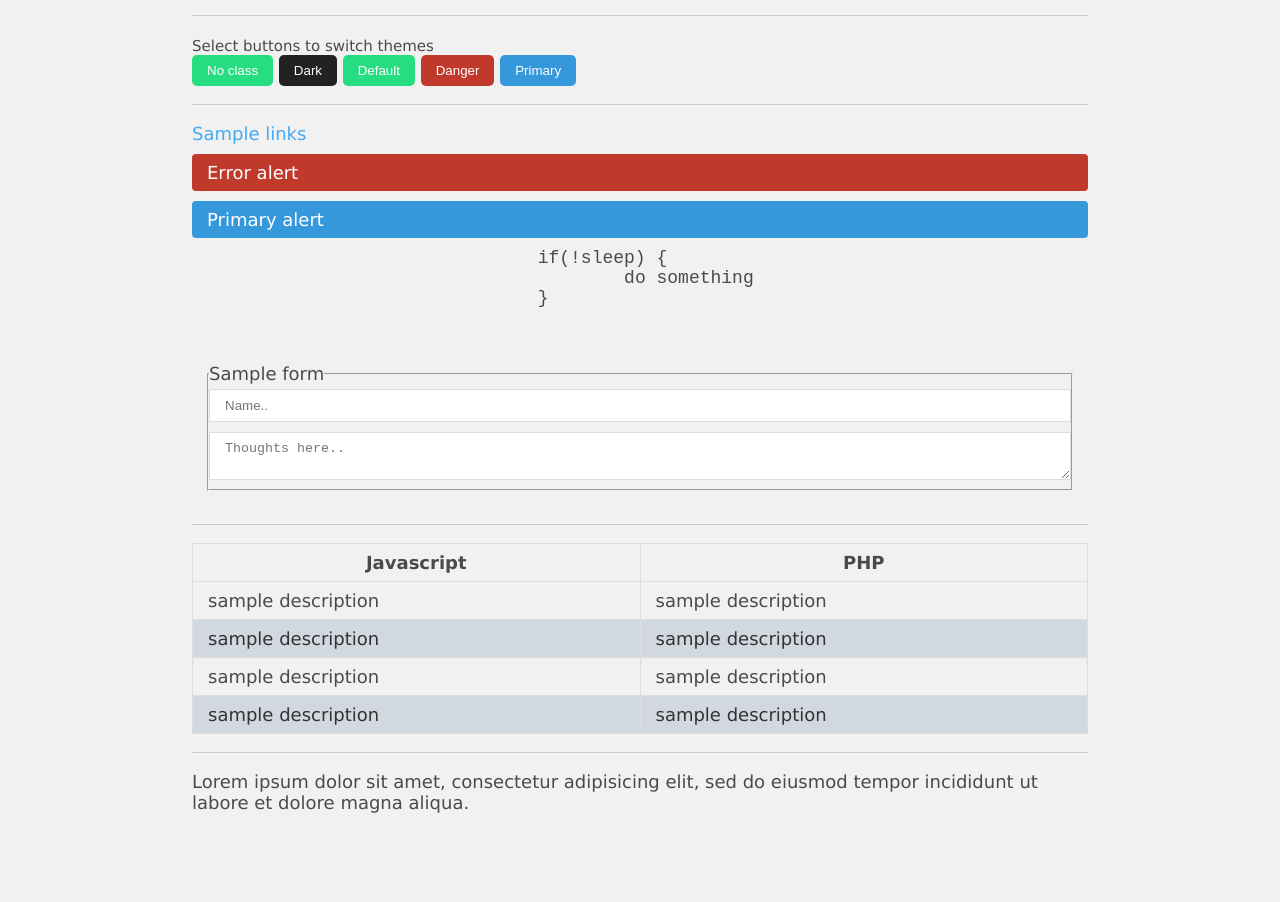
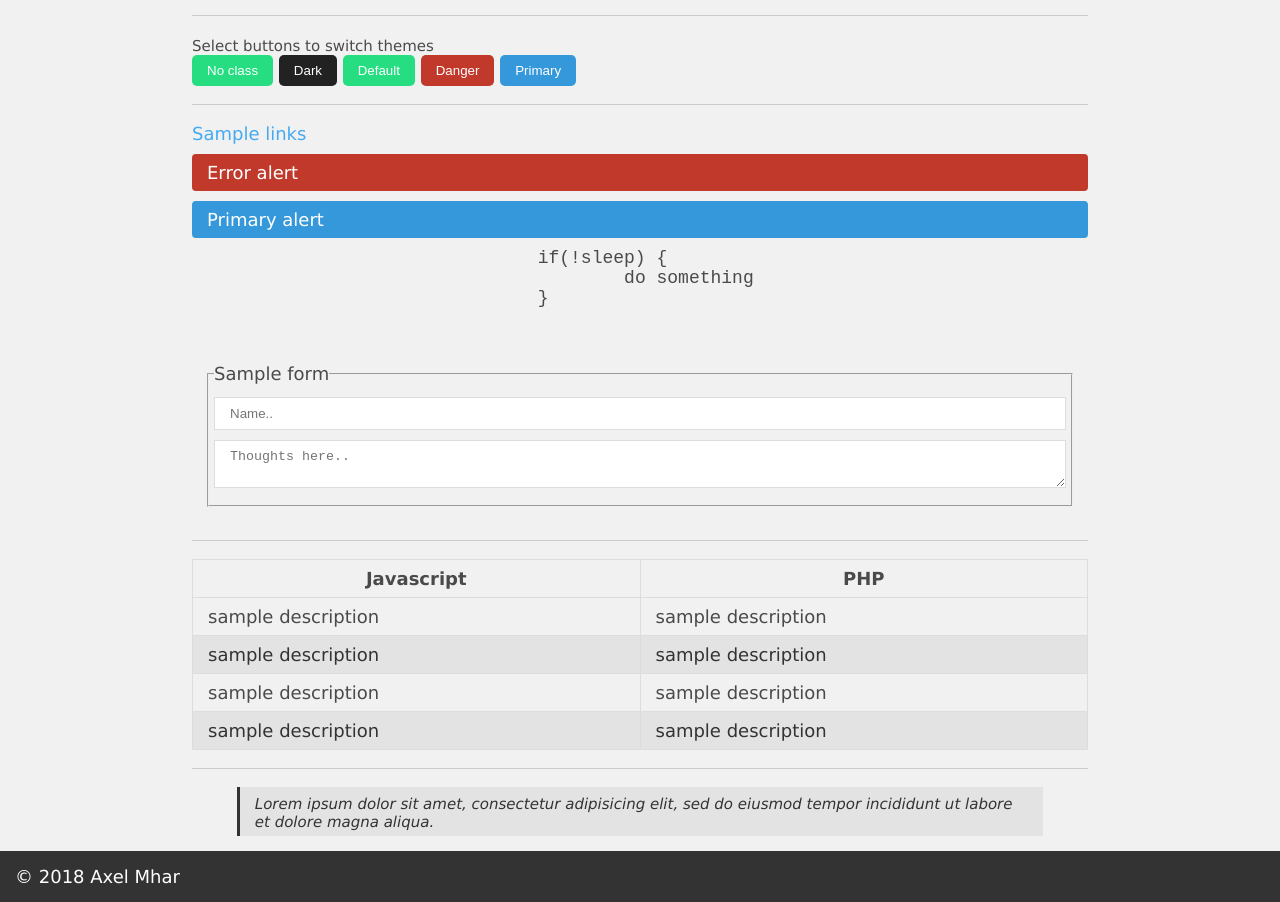
Before and after one commit to axetrodome/troll-css, a plain HTML site: page index.html in a window 1280 px wide. Shown: the part 144-1046 px from the top of the page. Before the commit the page ends 957 px from the top, so only its background shows below. Drawn offline with Linux system fonts and the light colour scheme.

Commit message:
new styles

```diff
--- a/index.html
+++ b/index.html
@@ -87,7 +87,11 @@
 			<blockquote>Lorem ipsum dolor sit amet, consectetur adipisicing elit, sed do eiusmod
 			tempor incididunt ut labore et dolore magna aliqua.</blockquote>
 		</div>
+
 	</main>
+	<footer>
+		<p>&copy; 2018  Axel Mhar</p>
+	</footer>
 	<script>
 		var themes = document.getElementById("themes")
 
--- a/sass/main.scss
+++ b/sass/main.scss
@@ -8,11 +8,14 @@
 	box-sizing: border-box;
 }
 
-
+body {
+	font-size:1.8rem;
+	background: $background;
+	color:$color-text;
+}
 html {
-
-  font-size: 62.5%;
-  font-family: $font-family-sans-serif;
+	font-size: 62.5%;
+	font-family: $font-family-sans-serif;
 }
 nav {
 	background-color: $dark-background;
@@ -38,17 +41,21 @@ h3,
 h4 {
 	color: $color-text;
 }
-body {
-	font-size:1.8rem;
-	background: $background;
-	color:$color-text;
-}
+
 main {
 	width:70%;
 	margin:auto;
 }
 footer {
 	//
+	left: 0;
+	bottom: 0;
+	margin-top: 15px;
+	color: #fff;
+	padding:15px;
+	background-color: #333;
+	width: 100%;
+	position: relative;
 }
 header {
 	//
@@ -61,9 +68,6 @@ hr {
     margin: 1em 0;
 }
 
-p {
-	color: $color-text;
-}
 %fields {
 	-webkit-transition: all 0.30s ease-in-out;
 	-moz-transition: all 0.30s ease-in-out;
@@ -87,6 +91,19 @@ form {
 }
 legend {
 	//
+}
+blockquote {
+	border-left:3px solid $border;
+	padding: 8px 15px 5px 15px;
+	background: $light-fade;
+	color: #333;
+	font-style: italic;
+	font-size: 15px;
+	margin: auto;
+	width:90%;
+}
+fieldset {
+	padding: 8px 5px 8px 5px;
 }
 input {
 	@extend %fields;
@@ -113,7 +130,8 @@ table {
 		border: 1px solid #ddd;
 	}
 	tr:nth-child(even) {
-		background-color: $background-fade;
+		background-color: $light-fade;
+		color: #333;
 		color: $background-fade-text-color;
 	}
 }
@@ -129,9 +147,6 @@ button {
 }
 button:hover {
 	background-color: $default-hover;
-}
-small {
-	color: $color-text;
 }
 a {
 	text-decoration: none;
--- a/sass/themes/dark.scss
+++ b/sass/themes/dark.scss
@@ -1,6 +1,8 @@
 $color-blossom: #ffffff;
 $color-fade: #c9c9c9;
 
+$border:#3498db;
+$light-fade:#e3e3e3;
 $background: #222222;
 $color-bg-alt: #4a4a4a;
 
--- a/sass/themes/default.scss
+++ b/sass/themes/default.scss
@@ -1,6 +1,8 @@
 $color-blossom: #ffffff;
 $color-fade: #c9c9c9;
 
+$border: #333;
+$light-fade:#e3e3e3;
 $background: #f1f1f1;
 $color-bg-alt: #4a4a4a;
 
```
Also changed, not shown: css/themes/dark.css, css/themes/default.css, 2 other files.
